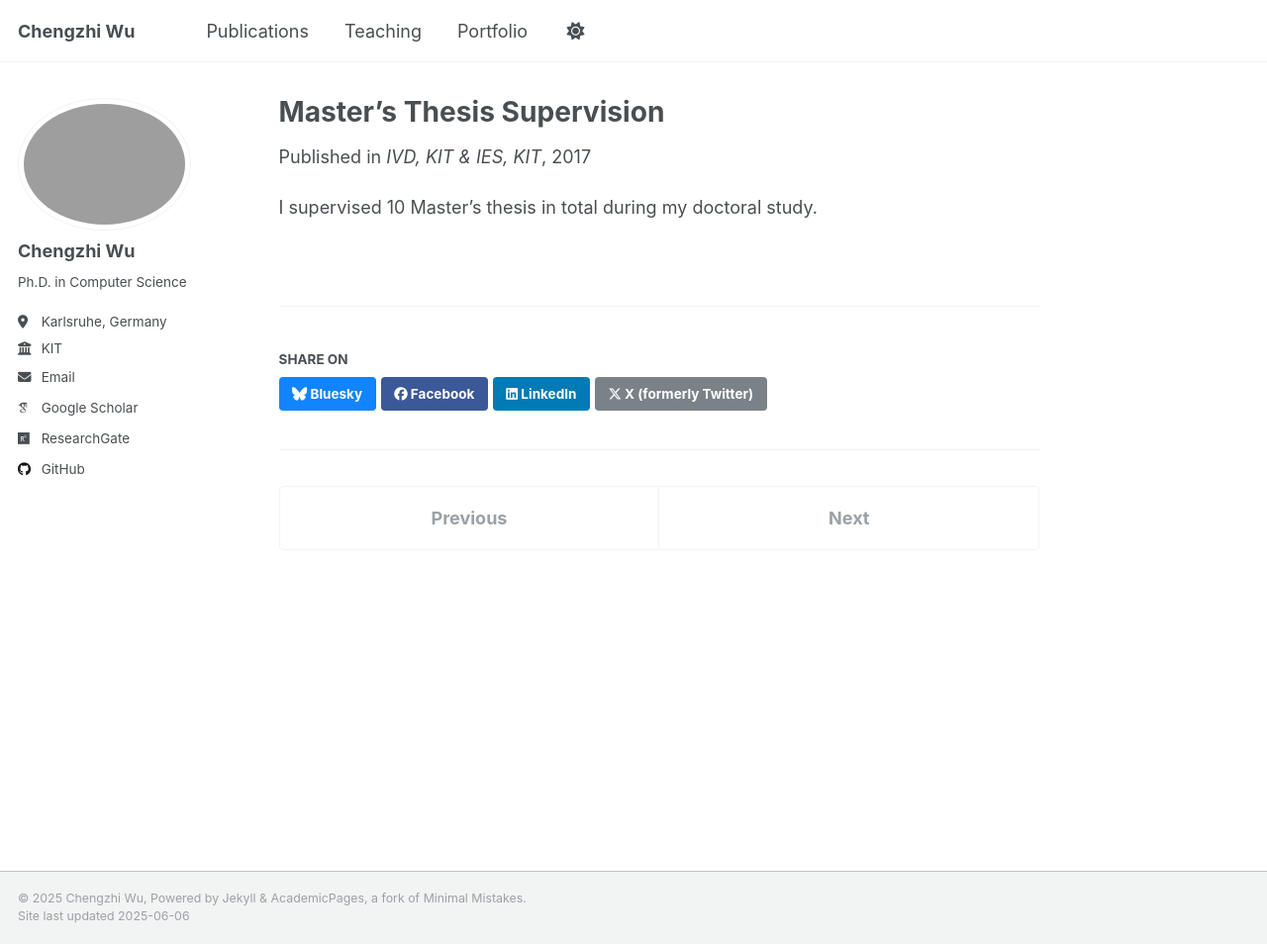
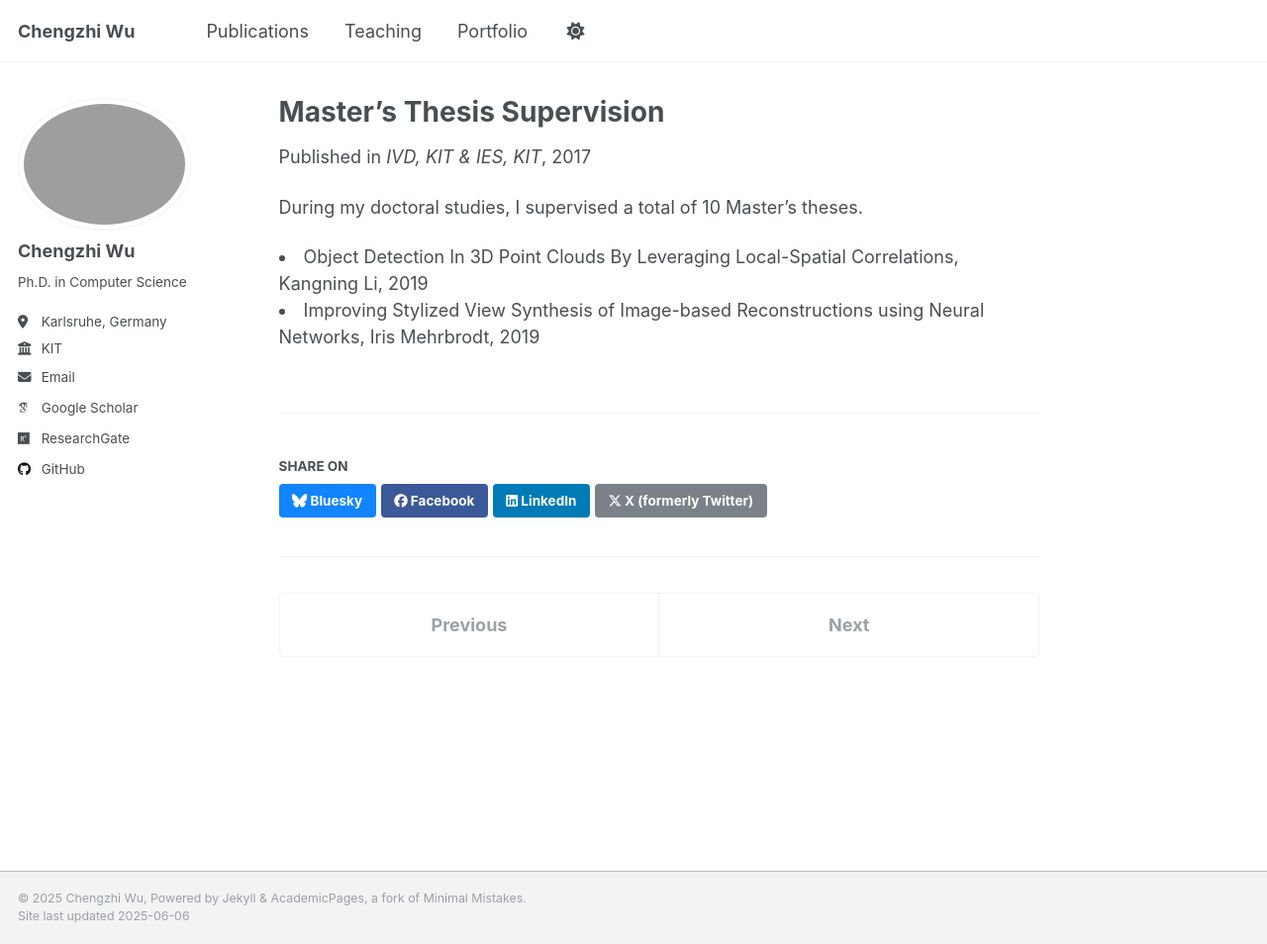
Before and after one commit to stevenczwu/stevenczwu.github.io, a Jekyll site: the page built from _teaching/MA-Supervision.md, in a window 1280 px wide and 954 px high. Shown: the whole window at 99% size. Built offline with Jekyll 4.4.1, drawn with Linux system fonts in a browser that asks for light colours; some web fonts are replaced.

Commit message:
update teaching

```diff
--- a/_teaching/MA-Supervision.md
+++ b/_teaching/MA-Supervision.md
@@ -10,4 +10,7 @@ end_date: 2024-04-01
 location: "Karlsruhe, Germany"
 ---
 
-I supervised 10 Master's thesis in total during my doctoral study.
+During my doctoral studies, I supervised a total of 10 Master’s theses.
+
+<li>Object Detection In 3D Point Clouds By Leveraging Local-Spatial Correlations, Kangning Li, 2019</li>
+<li>Improving Stylized View Synthesis of Image-based Reconstructions using Neural Networks, Iris Mehrbrodt, 2019</li>
```
